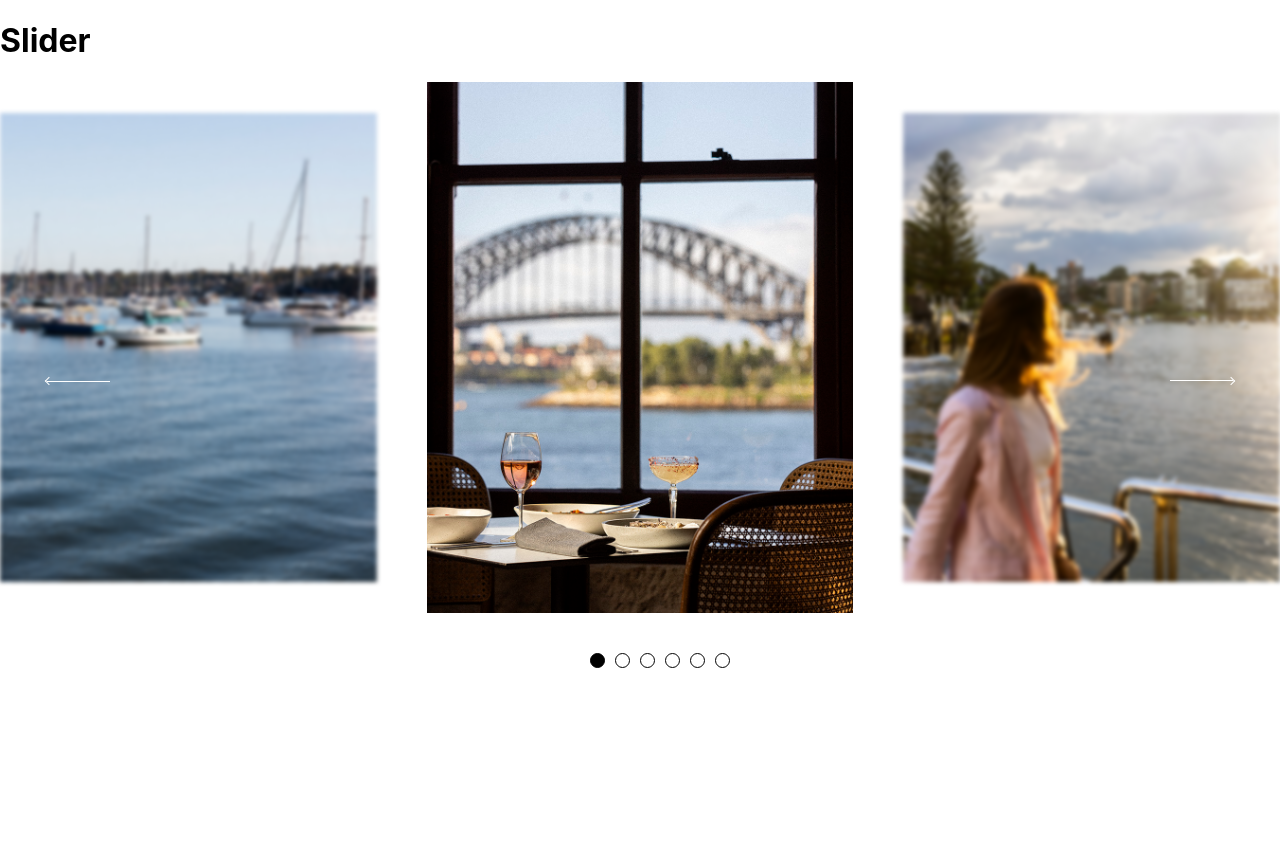
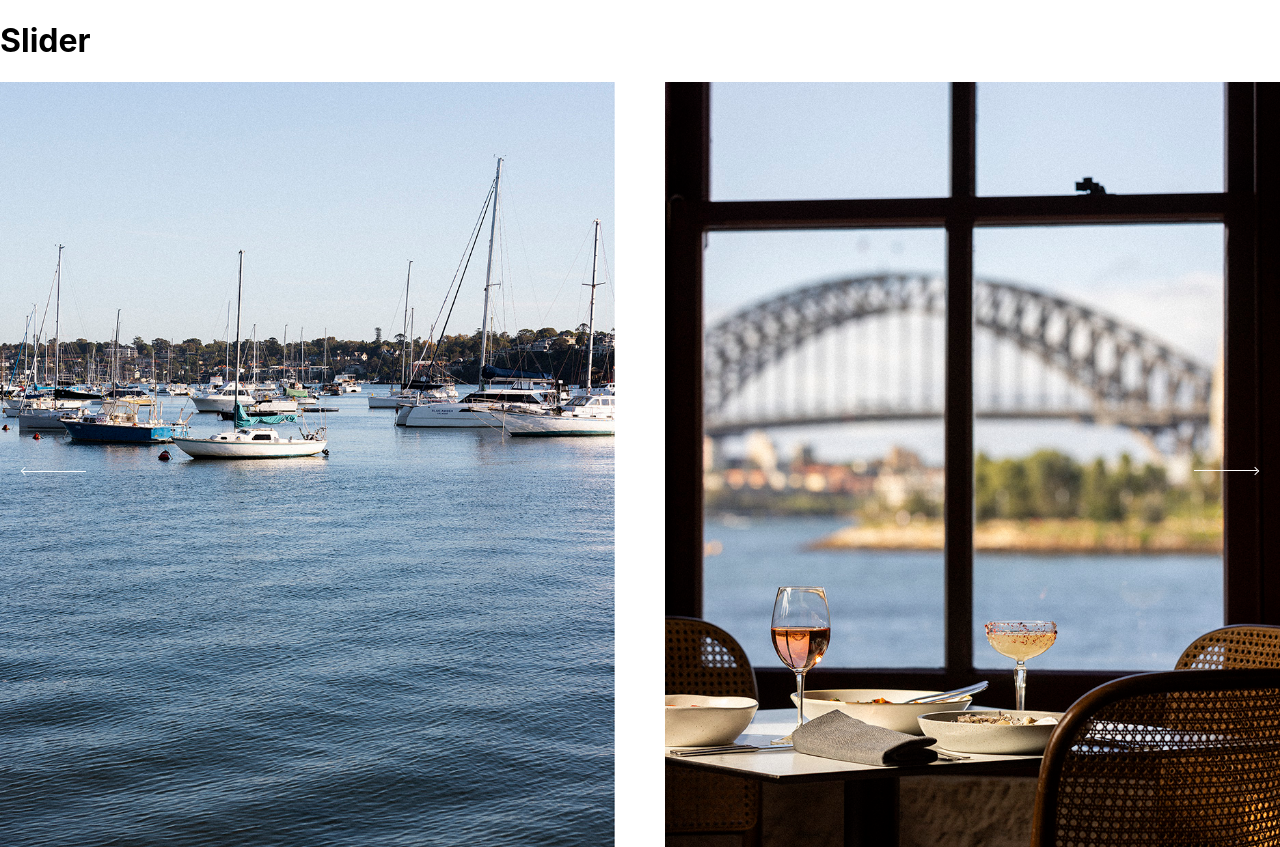
Before and after one commit to Bivektamu/fancySlider, a React (Create React App) app: page / in a window 1280 px wide. Before the commit the page ends 800 px from the top, so only its background shows below. Built offline with nearby package versions, Linux system fonts and the light colour scheme.

Commit message:
Minimized css code

```diff
--- a/src/App.js
+++ b/src/App.js
@@ -21,7 +21,7 @@ function App() {
       </header>
 
       <main>
-        <FancySlider slideToShow={3} images = {images} auto={false} timer={2000} transitionTime = {500} directionNav = {true} controlNav={true} animationEasing = {'slide'} gap={50} />
+        <FancySlider slideToShow={2} images = {images} auto={false} timer={2000} transitionTime = {500} directionNav = {true} controlNav={true} gap={50} />
       </main>
     </div>
   );
--- a/src/App.scss
+++ b/src/App.scss
@@ -9,7 +9,9 @@
   width: 100%;
   margin: 0 auto;
   #wrapper {
-    @include flex(center, space-between);
+    display: flex;
+    align-items: center;
+    justify-content: space-between;
     width: 100%;
 
     & > div {
@@ -47,16 +49,8 @@
           transition-delay: 0.1s;
         }
       }
+
       &#left,
-      &#right {
-        &:before {
-          transition-delay: 0.5s;
-        }
-      }
-
-      &#left {
-        filter: blur(2px);
-      }
       &#right {
         filter: blur(2px);
       }
@@ -144,51 +138,6 @@
     }
   }
 
-  &.show_only_1 {
-    #wrapper > div {
-      .next {
-        width: 100%;
-      }
-      &#left {
-        padding-right: 0;
-        img {
-          filter: blur(0);
-        }
-        &:after {
-          display: none;
-        }
-      }
-      &#center,
-      &#right {
-        display: none;
-        width: 0;
-        height: 0;
-      }
-    }
-  }
-
-  &.show_only_2 {
-    #wrapper > div {
-      .next {
-        width: 100%;
-      }
-      &#left {
-        padding-right: 0;
-        img {
-          filter: blur(0);
-        }
-        &:after {
-          display: none;
-        }
-      }
-      &#right {
-        display: none;
-        width: 0;
-        height: 0;
-      }
-    }
-  }
-
   .click_me {
     width: 66px;
     height: 14px;
@@ -236,10 +185,10 @@
       height: auto;
     }
     &.left {
-      left: calc(6% - 33px);
+      left: 20px;
     }
     &.right {
-      right: calc(6% - 33px);
+      right: 20px;
       transform: rotate(180deg);
     }
   }
@@ -276,5 +225,4 @@
       }
     }
   }
-  //
 }
--- a/src/component/FancySlider.js
+++ b/src/component/FancySlider.js
@@ -8,15 +8,15 @@ const FancySlider = (props) => {
   const [images, setImages] = useState(props.images ? props.images : []);
   const [leftSide, setLeftSide] = useState(null);
   const [counter, setCounter] = useState(0);
-  const [auto, setAuto] = useState(props?.auto)
-  const [animating,setAnimating] = useState(false)
+  const [auto, setAuto] = useState(props?.auto);
+  const [animating, setAnimating] = useState(false);
 
-  const timer = props.timer ? props.timer : 4000
-  const gap = props.gap ? props.gap : 50
+  const timer = props.timer ? props.timer : 4000;
+  const gap = props.gap ? props.gap : 50;
   const directionNav = props?.directionNav;
   const slideToShow = props?.slideToShow;
   const transitionTime = props.transitionTime ? props.transitionTime : 500;
-  const controlNav = slideToShow===2?false:props?.controlNav;
+  const controlNav = slideToShow === 2 ? false : props?.controlNav;
   const animationEasing = props?.animationEasing;
 
   useEffect(() => {
@@ -31,7 +31,7 @@ const FancySlider = (props) => {
           c = c + 1;
 
           const sliderInterval = setInterval(() => {
-            console.log('qweqwe')
+            console.log("qweqwe");
             sliderLogic(c);
           }, timer);
 
@@ -45,7 +45,6 @@ const FancySlider = (props) => {
     }
   }, [slider, stop, timer, leftSide, counter, animating]);
 
-
   ////////////////////////////////////////////////
   function initializeSlider() {
     let lS = document.createElement("div"),
@@ -54,7 +53,6 @@ const FancySlider = (props) => {
       c = counter,
       wrapper = document.createElement("div");
 
-    // const newImgs = [l2, l1, ...images, f1, f2];
     const newImgs = images;
 
     wrapper.setAttribute("id", "wrapper");
@@ -77,51 +75,52 @@ const FancySlider = (props) => {
     }" class="next" />`;
     rightSide.innerHTML = html;
 
-
     switch (slideToShow) {
       case 1:
-        slider.classList.add('show_only_1')
-        lS.style.width = '100%'
+        slider.classList.add("show_only_1");
+        lS.style.width = "100%";
+        center.style.display = "none";
+        rightSide.style.display = "none";
+        lS.style.filter = "blur(0)";
         break;
 
       case 2:
-        slider.classList.add('show_only_2')
-        center.style.width = `calc(50% - ${gap/2}px)`
-        lS.style.width = `calc(50% - ${gap/2}px)`
+        center.style.width = `calc(50% - ${gap / 2}px)`;
+        lS.style.width = `calc(50% - ${gap / 2}px)`;
+        lS.style.filter = "blur(0)";
+        rightSide.style.display = "none";
 
-        if(!directionNav) {
-          setAuto(true)
+        if (!directionNav) {
+          setAuto(true);
         }
         break;
 
       default:
-        rightSide.style.width = `calc(33.333% - ${gap}px)`
-        lS.style.width = `calc(33.333% - ${gap}px)`
-        center.style.width = `calc(33.333%)`
+        rightSide.style.width = `calc(33.333% - ${gap}px)`;
+        lS.style.width = `calc(33.333% - ${gap}px)`;
+        center.style.width = `calc(33.333%)`;
         break;
     }
 
-    if(window.innerWidth < 761) {
-      slider.classList.add('show_only_1')
-      lS.style.width = '100%'
+    if (window.innerWidth < 761) {
+      slider.classList.add("show_only_1");
+      lS.style.width = "100%";
     }
 
-
-     setImages(newImgs);
+    setImages(newImgs);
     wrapper.appendChild(lS);
     wrapper.appendChild(center);
     wrapper.appendChild(rightSide);
 
     slider.prepend(wrapper);
 
-
     switch (animationEasing) {
-      case 'slide':
-        slider.classList.add('slide')
+      case "slide":
+        slider.classList.add("slide");
         break;
 
-      case 'fade':
-        slider.classList.add('fade')
+      case "fade":
+        slider.classList.add("fade");
         break;
 
       default:
@@ -153,11 +152,11 @@ const FancySlider = (props) => {
 
   ////////////////////////////////////////////////
   const sliderLogic = (c) => {
-    if(animating) {
-      return
+    if (animating) {
+      return;
     }
 
-    setAnimating(true)
+    setAnimating(true);
 
     let aa, b;
 
@@ -284,16 +283,14 @@ const FancySlider = (props) => {
       hide.forEach((ele) => {
         ele.style.transitionDuration = `${transitionTime / 1000}s`;
       });
-      setAnimating(false)
-
+      setAnimating(false);
     }, transitionTime * 2);
   };
 
   ////////////////////////////////////////////////
   const onBtnClick = (e) => {
-
-    if(animating) {
-      return
+    if (animating) {
+      return;
     }
     setStop(true);
     let c = counter;
@@ -313,15 +310,14 @@ const FancySlider = (props) => {
     sliderLogic(c);
 
     setTimeout(() => {
-        slider.classList.remove("reverse");
-        setStop(false);
+      slider.classList.remove("reverse");
+      setStop(false);
     }, transitionTime);
   };
 
   const controllerClicked = (e) => {
-
-    if(animating) {
-      return
+    if (animating) {
+      return;
     }
 
     setStop(true);
@@ -329,9 +325,9 @@ const FancySlider = (props) => {
     const parentNode = e.target.parentNode.parentNode;
     const index = [].indexOf.call(parentNode.children, e.target.parentNode);
 
-    const c = counter
+    const c = counter;
 
-    if(index < c) {
+    if (index < c) {
       slider.classList.add("reverse");
     }
 
@@ -340,7 +336,6 @@ const FancySlider = (props) => {
     setTimeout(() => {
       setStop(false);
       slider.classList.remove("reverse");
-
     }, transitionTime);
   };
 
@@ -371,7 +366,7 @@ const FancySlider = (props) => {
         onClick={(e) => onBtnClick(e)}
       ></button>
 
-      {(controlNav && slideToShow !== 2) && controlNavWrapper}
+      {controlNav && slideToShow !== 2 && controlNavWrapper}
     </div>
   );
 };
```
